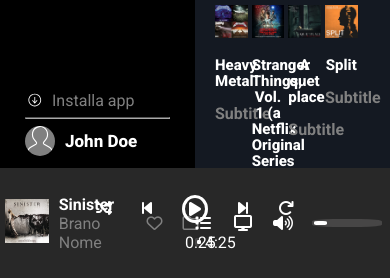
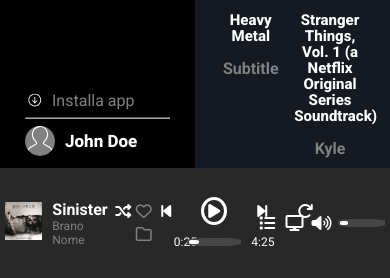
Before and after one commit to ilariamaffiola/html-css-spotifyweb, a plain HTML site: page index.html in a window 390 px wide. Shown: the part 566-844 px from the top of the page. Drawn offline with Linux system fonts and the light colour scheme.

Commit message:
[UPD]smartphone

```diff
--- a/css/responsive.css
+++ b/css/responsive.css
@@ -33,4 +33,52 @@
     .top-card{
         padding-top: 25px;
     }
+    .barra-time{
+        width: 100%;
+    }
+    .volume{
+        width: 170px;
+    }
+    .brano{
+        width: 229px;
+    }
+    .play{
+        width: calc(100% - 230px* 2);
+    }
 }
+@media screen and (max-width:576px){
+    .sfoglia-tutto ul li{
+        padding: 10px;
+    }
+    .card , .card-50{
+        width: calc(100%/2 - 6px);
+    }
+    .cards{
+        gap: 0 2vw;
+    }
+    .cards-50{
+        gap: 0 10px;
+    }
+    .brano{
+        width: 220px;
+    }
+    .listen-to-icons ul{
+        display: block;
+    }
+    .listen-to-icons ul li{
+        padding: 2px;
+    }
+    .play{
+        width: calc(100% - 300px);
+    }
+    .tlt-listen-to p{
+        font-size: 12px;
+    }
+    .barra-time{
+        width: 60%;
+    }
+    .time p , .time-end p{
+        font-size: 12px;
+    }
+
+}
--- a/css/style.css
+++ b/css/style.css
@@ -79,6 +79,11 @@ main{
     justify-content: space-between;
     flex-wrap: wrap;
 }
+.cards-50{
+    display: flex;
+    gap: 0 35px;
+    width: 100%;
+}
 .card{
     width: calc(100%/6 - 30px);
 }
@@ -95,7 +100,6 @@ main{
     width: 100%;
     display: flex;
     flex-wrap: wrap;
-    gap: 0 35px;
 }
 .creato-da-jd img{
     width: 100%;
@@ -108,7 +112,6 @@ main{
     width: 100%;
     display: flex;
     flex-wrap: wrap;
-    gap: 0 35px;
     margin-bottom: 40px;
 }
 .artisti-popolari img{
--- a/index.html
+++ b/index.html
@@ -150,6 +150,7 @@
                     <h2>Creato da John Doe</h2>
                     <p>più ascolti più accurati saranno i suggerimenti</p>
                 </div>
+                <div class="cards-50">
                     <div class="card-50">
                         <div class="card-img">
                             <img src="./img/radar.jpeg" alt="radar">
@@ -167,11 +168,13 @@
                         </div>
                     </div>
                 </div>
+            </div>
             <div class="artisti-popolari">
                 <div class="top-card">
                     <h2>Artisti pi&ugrave; popolari</h2>
                     <p>più ascolti più accurati saranno i suggerimenti</p>
                 </div>
+                <div class="cards-50">
                     <div class="card-50">
                         <div class="card-img">
                             <img src="./img/youg.jpeg" alt="lana">
@@ -186,6 +189,7 @@
                         </div>
                         <div class="card-tlt-song">
                             <h4>Ludovico Einaudi</h4>
+                        </div>
                     </div>
                 </div>
             </div>
```
Lines whose indentation alone changed are shown as unchanged.
